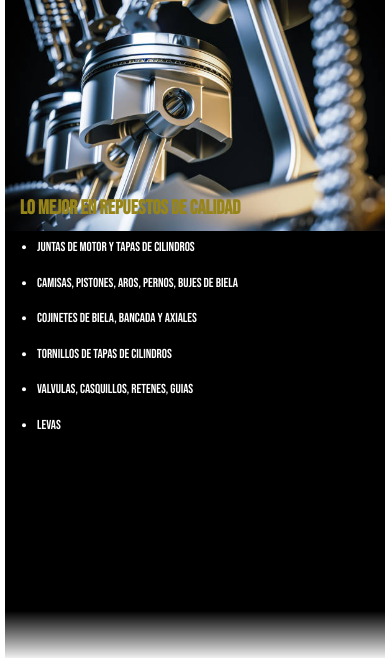
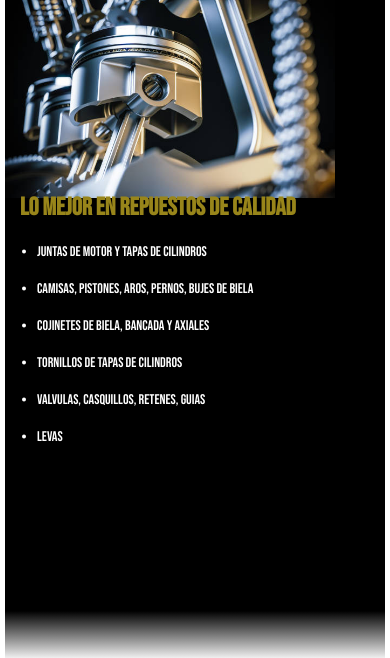
Before and after one commit to Paul-M-Corrales/Repuestos-Soldimet, a website: page index.html in a window 390 px wide. Shown: the part 81-739 px from the top of the page. Drawn offline with nearby package versions, Linux system fonts and the light colour scheme.

Commit message:
se arreglo responsive index.html

```diff
--- a/sass/mobile.scss
+++ b/sass/mobile.scss
@@ -1,4 +1,5 @@
-@media screen and (max-width:426px) {
+
+@media screen and (max-width:450px) {
 .div_logo{
     padding-left: 30px;
     display: block;
@@ -7,20 +8,21 @@
     width: 200px;
 }
 .hero_div {
+    height: 220px;
     width: 100%;
     background-size: contain;
 }
 .hero .div_encabezado {
-    transform: translatey(70%);
+    transform: translatey(65%);
 }
 
 .hero .div_encabezado .div_titulo {
     padding-left: 15px;
-    font-size: 20px;
+    font-size: 25px;
 }
 .hero .div_encabezado .div_viñetas {
     padding-top: 10px;
-    font-size: 13px;
+    font-size: 14px;
 }
 .repuesto{
     font-size: 17px;
```
Also changed, not shown: css/main.css.
